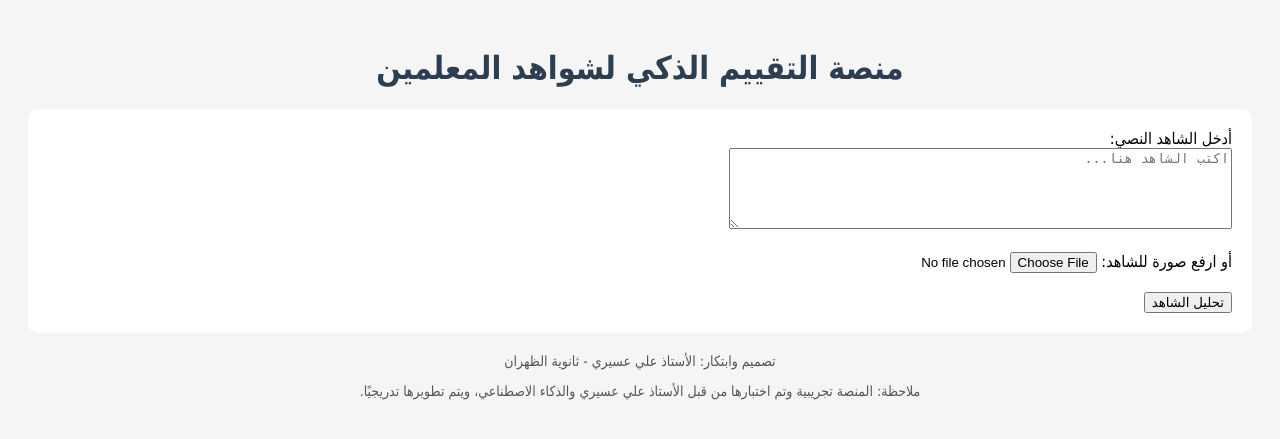
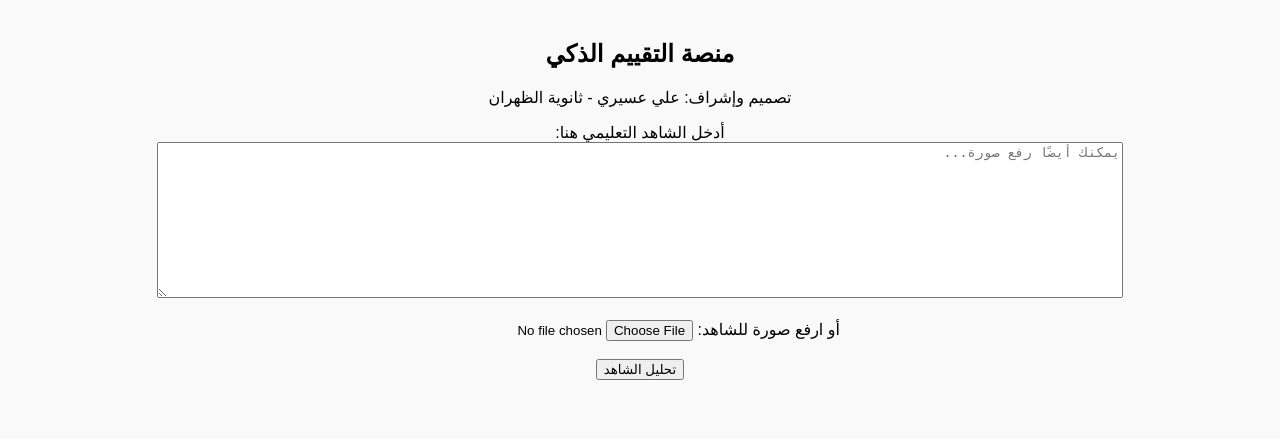
Before and after one commit to aliasiriiii/smart-ai, a Flask app: page / in a window 1280 px wide. Shown: the top 439 px of the page. Run offline with Flask 3, Linux system fonts and the light colour scheme.

Commit message:
Update index.html

```diff
--- a/templates/index.html
+++ b/templates/index.html
@@ -1,34 +1,55 @@
+
 <!DOCTYPE html>
-<html lang="ar">
+<html lang="ar" dir="rtl">
 <head>
     <meta charset="UTF-8">
-    <title>منصة التقييم الذكي لشواهد المعلمين</title>
+    <title>منصة التقييم الذكي</title>
     <style>
-        body { font-family: 'Tahoma', sans-serif; direction: rtl; padding: 20px; background: #f5f5f5; }
-        h1 { text-align: center; color: #2c3e50; }
-        form { background: #fff; padding: 20px; border-radius: 10px; margin-bottom: 20px; }
-        table { width: 100%; border-collapse: collapse; background: #fff; margin-top: 20px; }
-        th, td { border: 1px solid #ccc; padding: 10px; text-align: center; }
-        th { background-color: #3498db; color: white; }
-        .footer { margin-top: 20px; text-align: center; color: #555; font-size: 14px; }
-        pre { background-color: #f4f4f4; padding: 10px; border-radius: 5px; white-space: pre-wrap; }
+        body {
+            font-family: 'Arial', sans-serif;
+            background-color: #f9f9f9;
+            margin: 40px;
+            text-align: center;
+        }
+        textarea {
+            width: 80%;
+            height: 150px;
+        }
+        table {
+            margin: 20px auto;
+            width: 80%;
+            border-collapse: collapse;
+            direction: rtl;
+        }
+        th, td {
+            border: 1px solid #ccc;
+            padding: 10px;
+        }
+        th {
+            background-color: #4CAF50;
+            color: white;
+        }
+        .section-title {
+            margin-top: 40px;
+            font-size: 20px;
+            color: #333;
+        }
     </style>
 </head>
 <body>
-    <h1>منصة التقييم الذكي لشواهد المعلمين</h1>
+    <h2>منصة التقييم الذكي</h2>
+    <p>تصميم وإشراف: علي عسيري - ثانوية الظهران</p>
 
-    <form method="POST" action="/" enctype="multipart/form-data">
-        <label for="shahid">أدخل الشاهد النصي:</label><br>
-        <textarea name="shahid" rows="5" cols="60" placeholder="اكتب الشاهد هنا..."></textarea><br><br>
-
+    <form method="POST" enctype="multipart/form-data">
+        <label for="shahid">أدخل الشاهد التعليمي هنا:</label><br>
+        <textarea name="shahid" placeholder="يمكنك أيضًا رفع صورة..." required></textarea><br><br>
         <label for="image">أو ارفع صورة للشاهد:</label>
         <input type="file" name="image"><br><br>
-
         <button type="submit">تحليل الشاهد</button>
     </form>
 
     {% if result %}
-        <h2>نتائج التقييم اليدوي:</h2>
+        <div class="section-title">نتائج التقييم اليدوي:</div>
         <table>
             <tr>
                 <th>العنصر</th>
@@ -47,17 +68,12 @@
             </tr>
             {% endfor %}
         </table>
-        <p><strong>التقدير النهائي: {{ grade }} / 5</strong></p>
+        <p><strong>الدرجة النهائية: {{ grade }} / 5</strong></p>
     {% endif %}
 
     {% if gpt_result %}
-        <h2>تحليل GPT الذكي:</h2>
-        <pre>{{ gpt_result }}</pre>
+        <div class="section-title">تحليل الذكاء الاصطناعي:</div>
+        <pre style="text-align: right; background-color: #eef; padding: 10px;">{{ gpt_result }}</pre>
     {% endif %}
-
-    <div class="footer">
-        <p>تصميم وابتكار: الأستاذ علي عسيري - ثانوية الظهران</p>
-        <p>ملاحظة: المنصة تجريبية وتم اختبارها من قبل الأستاذ علي عسيري والذكاء الاصطناعي، ويتم تطويرها تدريجيًا.</p>
-    </div>
 </body>
 </html>
```
